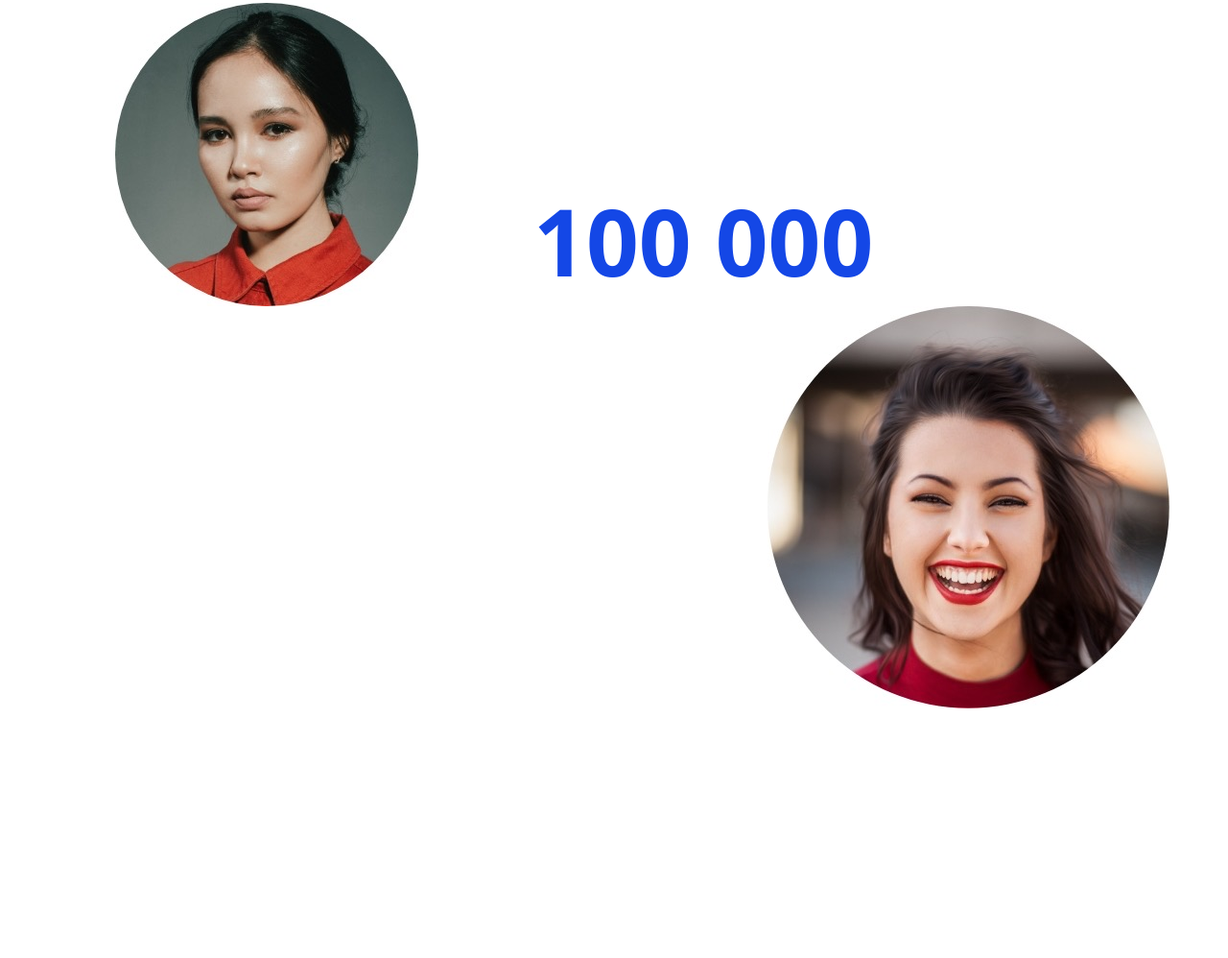
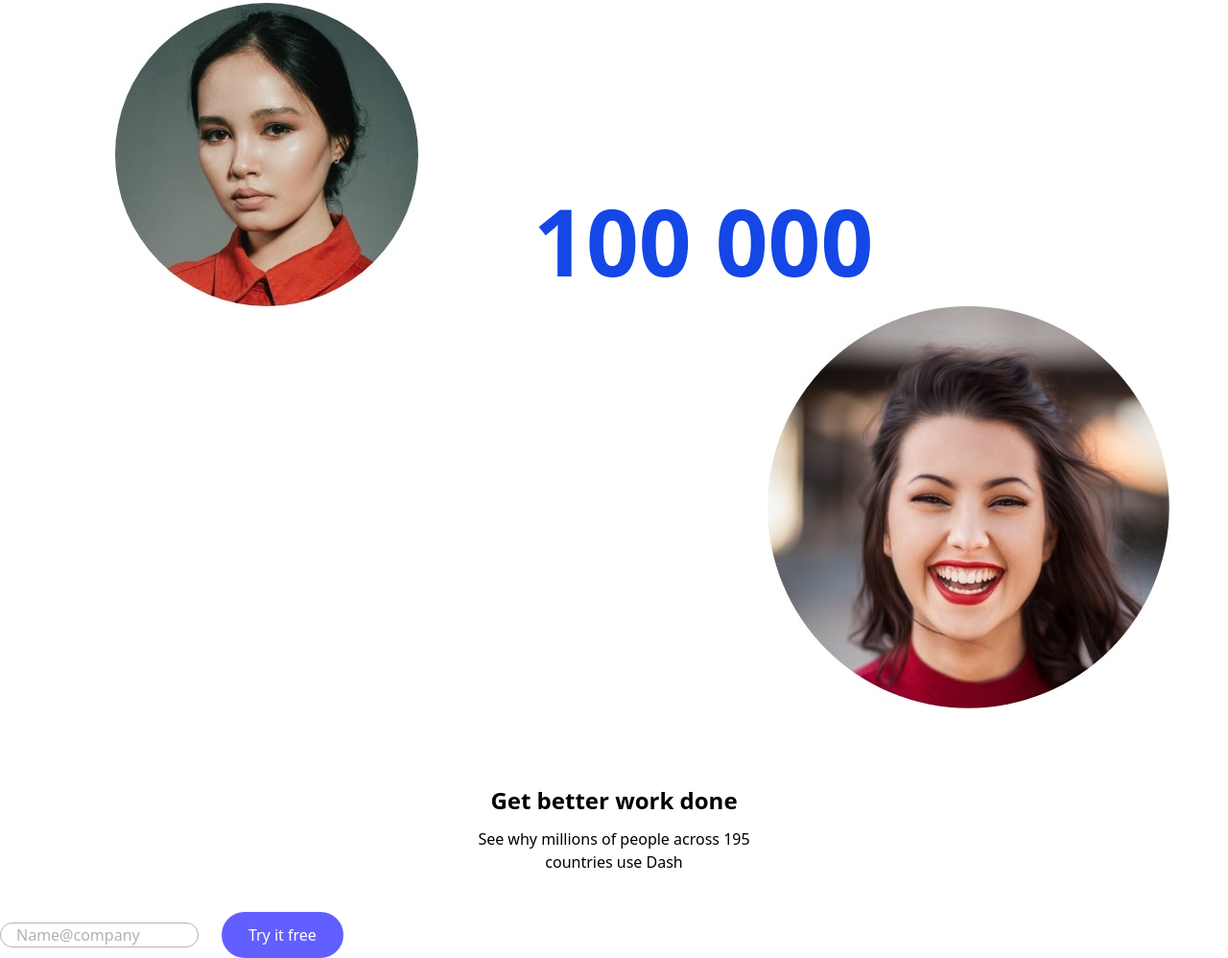
Before and after one commit to ashi3009/Q1, a plain HTML site: page index.html in a window 1280 px wide. Shown: the part 2365-3363 px from the top of the page at 96% size. Before the commit the page ends 3103 px from the top, so only its background shows below. Drawn offline with nearby package versions, Linux system fonts and the light colour scheme.

Commit message:
added footer

```diff
--- a/index.html
+++ b/index.html
@@ -82,6 +82,14 @@
 
     </div>
 
+    <div class="text-center mt-20">
+        <h1 class="font-bold text-2xl">Get better work done</h1>
+        <p class="mt-3">See why millions of people across 195<br>countries use Dash</p>
+    </div>
+    <div>
+        <button class="rounded-full border mt-10 item-center  pl-4 px-5 pr-15 hover:bg-green-200 text-thin opacity-30">Name@company</button>
+        <button class="rounded-full bg-indigo-500 mt-10 ml-5 px-7 py-3 text-white">Try it free</button>
+    </div>
 
 
 
```
